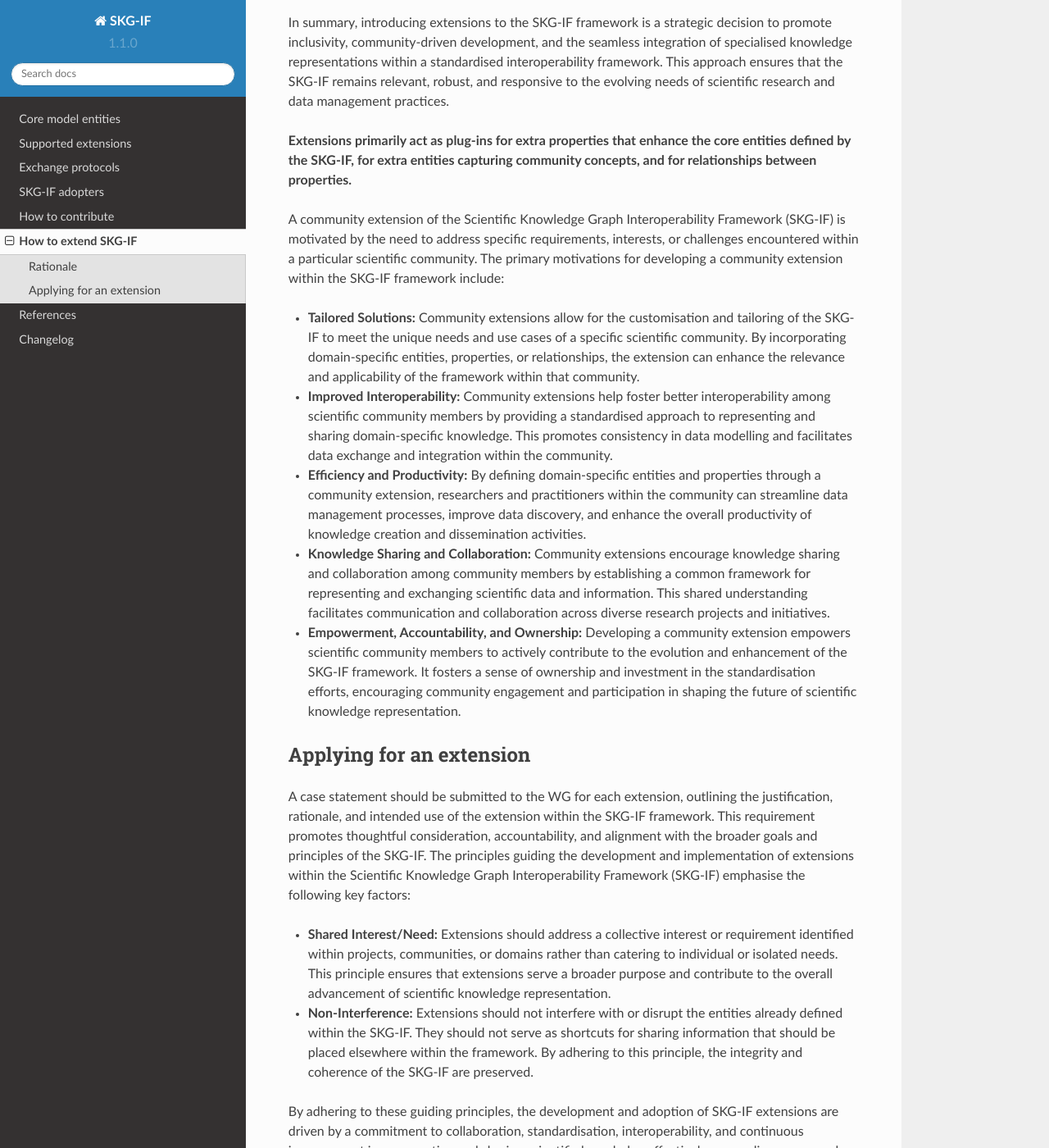
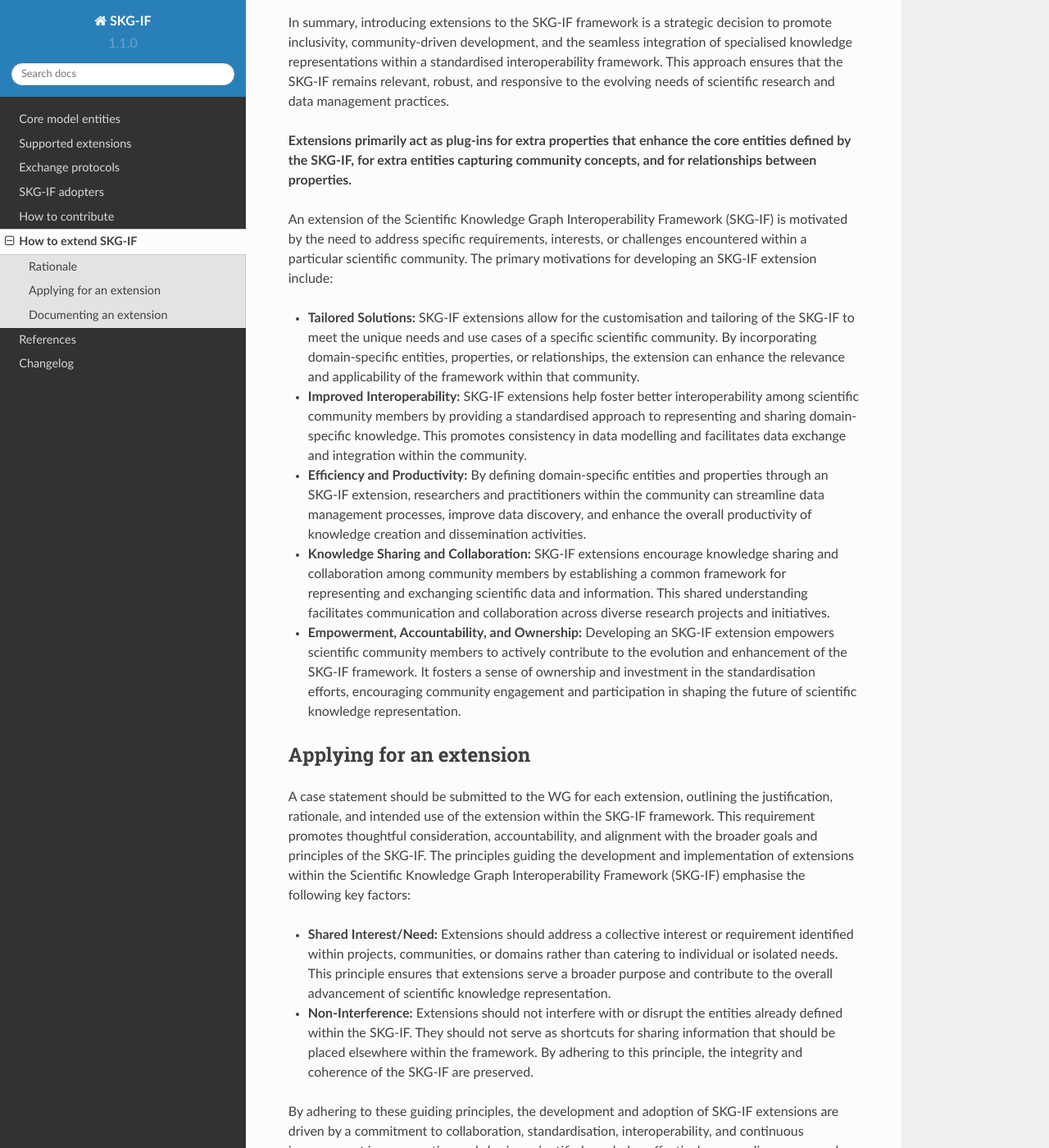
Before and after one commit to andremann/SKG-IF, a Sphinx documentation site: the page built from docs/source/how_to_extend.rst, in a window 1280 px wide and 1400 px high, scrolled down 805 px. Shown: the whole window at 82% size. Built offline with Sphinx 7.4.7 and the Read the Docs theme 2.0.0, drawn with Linux system fonts in a browser that asks for light colours; pages that are not in the unit, such as notebooks, are missing from menus; some of the changed text lies outside the part shown.

```diff
--- a/docs/source/how_to_extend.rst
+++ b/docs/source/how_to_extend.rst
@@ -22,14 +22,14 @@
 
 **Extensions primarily act as plug-ins for extra properties that enhance the core entities defined by the SKG-IF, for extra entities capturing community concepts, and for relationships between properties.**
 
-A community extension of the Scientific Knowledge Graph Interoperability Framework (SKG-IF) is motivated by the need to address specific requirements, interests, or challenges encountered within a particular scientific community.
-The primary motivations for developing a community extension within the SKG-IF framework include:
+An extension of the Scientific Knowledge Graph Interoperability Framework (SKG-IF) is motivated by the need to address specific requirements, interests, or challenges encountered within a particular scientific community.
+The primary motivations for developing an SKG-IF extension include:
 
-* **Tailored Solutions:** Community extensions allow for the customisation and tailoring of the SKG-IF to meet the unique needs and use cases of a specific scientific community. By incorporating domain-specific entities, properties, or relationships, the extension can enhance the relevance and applicability of the framework within that community.
-* **Improved Interoperability:** Community extensions help foster better interoperability among scientific community members by providing a standardised approach to representing and sharing domain-specific knowledge. This promotes consistency in data modelling and facilitates data exchange and integration within the community.
-* **Efficiency and Productivity:** By defining domain-specific entities and properties through a community extension, researchers and practitioners within the community can streamline data management processes, improve data discovery, and enhance the overall productivity of knowledge creation and dissemination activities.
-* **Knowledge Sharing and Collaboration:** Community extensions encourage knowledge sharing and collaboration among community members by establishing a common framework for representing and exchanging scientific data and information. This shared understanding facilitates communication and collaboration across diverse research projects and initiatives.
-* **Empowerment, Accountability, and Ownership:** Developing a community extension empowers scientific community members to actively contribute to the evolution and enhancement of the SKG-IF framework. It fosters a sense of ownership and investment in the standardisation efforts, encouraging community engagement and participation in shaping the future of scientific knowledge representation.
+* **Tailored Solutions:** SKG-IF extensions allow for the customisation and tailoring of the SKG-IF to meet the unique needs and use cases of a specific scientific community. By incorporating domain-specific entities, properties, or relationships, the extension can enhance the relevance and applicability of the framework within that community.
+* **Improved Interoperability:** SKG-IF extensions help foster better interoperability among scientific community members by providing a standardised approach to representing and sharing domain-specific knowledge. This promotes consistency in data modelling and facilitates data exchange and integration within the community.
+* **Efficiency and Productivity:** By defining domain-specific entities and properties through an SKG-IF extension, researchers and practitioners within the community can streamline data management processes, improve data discovery, and enhance the overall productivity of knowledge creation and dissemination activities.
+* **Knowledge Sharing and Collaboration:** SKG-IF extensions encourage knowledge sharing and collaboration among community members by establishing a common framework for representing and exchanging scientific data and information. This shared understanding facilitates communication and collaboration across diverse research projects and initiatives.
+* **Empowerment, Accountability, and Ownership:** Developing an SKG-IF extension empowers scientific community members to actively contribute to the evolution and enhancement of the SKG-IF framework. It fosters a sense of ownership and investment in the standardisation efforts, encouraging community engagement and participation in shaping the future of scientific knowledge representation.
 
 
 Applying for an extension
@@ -42,3 +42,15 @@
 * **Non-Interference:** Extensions should not interfere with or disrupt the entities already defined within the SKG-IF. They should not serve as shortcuts for sharing information that should be placed elsewhere within the framework. By adhering to this principle, the integrity and coherence of the SKG-IF are preserved.
 
 By adhering to these guiding principles, the development and adoption of SKG-IF extensions are driven by a commitment to collaboration, standardisation, interoperability, and continuous improvement in representing and sharing scientific knowledge effectively across diverse research domains and communities.
+
+Documenting an extension
+---------------------------
+Comprehensive online documentation for extensions is essential, stating the targeted SKG-IF version(s), the entities they enrich, any new entities introduced, and a detailed description of properties.
+This documentation ensures clarity, transparency, and consistency in the development and implementation of extensions.
+Extensions are published via the SKG-IF documentation site in the dedicated section “Supported extensions”.
+
+The documentation of an SKG-IF extension is structured in three parts:
+
+* **Extension-specific entities:** brand-new entities that reflect semantics and structure different from the core entities, i.e. no core entity can be seen as a super-entity of community entities;
+* **Core entity extensions:** properties that extend the set of properties of core entities to address the needs of the specific case statement;
+* **Extension-specific relationships:** relationships that link entities (either core or extension-specific) reflecting the semantics of the case statement.
```
